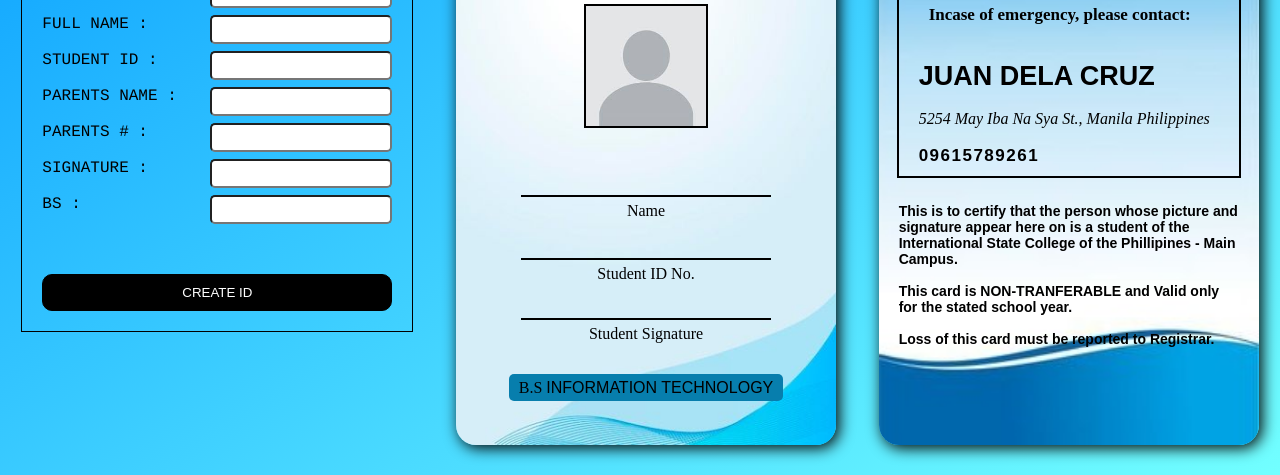
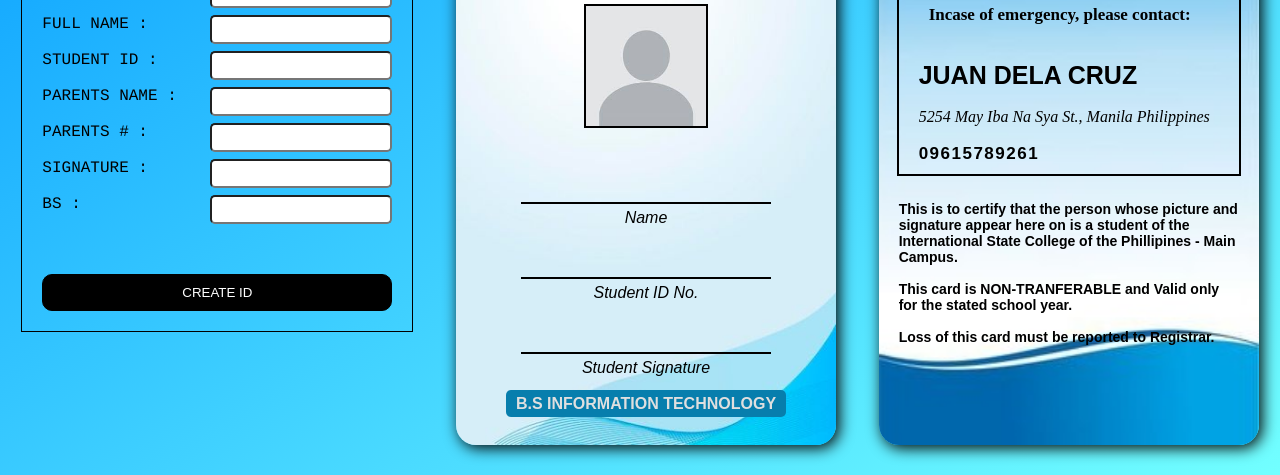
Before and after one commit to Renz-Capena/ISCP-ID, a plain HTML site: page index.html in a window 1280 px wide. Shown: the part 325-800 px from the top of the page. Drawn offline with Linux system fonts and the light colour scheme; a web font is replaced by a local one.

Commit message:
Update input to p

```diff
--- a/index.html
+++ b/index.html
@@ -23,7 +23,7 @@
         <section>
             <div class="user_container_info">
                 <label for="image">IMAGE LINK : </label>
-                <input type="link" id="image" required>
+                <input type="link" id="image">
                 <br><br>
                 <label for="name">FULL NAME : </label>
                 <input type="text" id="name">
@@ -59,15 +59,18 @@
                 </div>
                 <img src="default_pic.jpg" alt="" class="user_picture">
                 <br>
-                <input type="text" name="" id="user_name">
-                <br><label for="user_name">Name</label>
+                <!-- <input type="text" name="" id="user_name"> -->
+                <p id="user_name"></p>
+                <label class="label_id" for="user_name">Name</label>
+
+                <!-- <input type="text" name="" id="user_id"> -->
+                <p id="user_id"></p>
+                <label class="label_id" for="user_id">Student ID No.</label>
+                <br>
+                <!-- <input type="text" name="" id="user_signature"> -->
+                <p id="user_signature"></p>
+                <label class="label_id" for="user_signature">Student Signature</label>
                 <br><br>
-                <input type="text" name="" id="user_id">
-                <br><label for="user_id">Student ID No.</label>
-                <br>
-                <input type="text" name="" id="user_signature">
-                <br><label for="user_signature">Student Signature</label>
-                <br><br><br>
                 <label class="user_bs" for="user_bs">B.S <span id="user_bs">information TECHNOLOGY</span></label>
 
             </div>
--- a/main.js
+++ b/main.js
@@ -25,9 +25,9 @@ const user_parents_number = document.querySelector('#user_parents_number');
 btn.addEventListener('click',function(){
     if(image.value && personName.value && student_id.value &&  parents_name.value && parents_number.value && signature.value && bs.value){
         user_picture.src = image.value;
-        user_name.value = personName.value;
-        user_id.value = student_id.value;
-        user_signature.value = signature.value;
+        user_name.textContent = personName.value;
+        user_id.textContent = student_id.value;
+        user_signature.textContent = signature.value;
         user_bs.textContent = bs.value;
         user_parents.textContent = parents_name.value;
         user_parents_number.textContent = parents_number.value;
--- a/style.css
+++ b/style.css
@@ -124,42 +124,61 @@ section{
     margin-top: 4vh;
 }
 #user_name{
-    border: none;
-    background: none;
     border-bottom: 2px solid;
     width: 250px;
-    margin-top: 40px;
+    height: 40px;
+    margin: auto;
+    margin-top: 30px;
     margin-bottom: 5px;
     text-align: center;
     text-transform: uppercase;
     font-size: 20px;
     font-weight: bolder;
+    display: flex;
+    align-items: flex-end;
+    justify-content: center;
+    font-family: sans-serif;
     /* border: 1px solid; */
 }
 #user_id,#user_signature{
-    border: none;
-    background: none;
     border-bottom: 2px solid;
     width: 250px;
+    height: 40px;
+    margin:auto;
     margin-bottom: 5px;
+    margin-top: 10px;
     text-align: center;
-    font-size: 17px;
     font-weight: bolder;
+    display: flex;
+    align-items: flex-end;
+    justify-content: center;
+    /* border: 1px solid red; */
+}
+.label_id{
+    font-family: sans-serif;
+    font-style: italic;
+}
+#user_id{
+    font-family: sans-serif;
+    font-size: 23px;
 }
 #user_signature{
     font-family: 'WindSong', cursive;
     font-size: 30px;
     text-transform: capitalize;
+    margin-top: 10px;
 }
 .user_bs{
     background-color: #077ead;
     padding: 5px 10px;
     border-radius: 5px;
+    font-family: sans-serif;
+    font-weight: bold;
+    color: rgb(223, 223, 223);
 }
 #user_bs{
     text-transform: uppercase;
     font-family: sans-serif;
-
 }
 /* ===========================id back */
 .id_wrapper_back{
@@ -213,7 +232,8 @@ section{
     margin: auto;
 }
 .emergency_contact_wrapper p:nth-child(4){
-    font-size: 27px;
+    /* font-size: 27px; */
+    font-size: clamp(20px,5vw,25px);
     font-weight: bolder;
     text-transform: uppercase;
     font-family: sans-serif;
@@ -306,35 +326,20 @@ section{
         height: 150px;
         width: 150px;
         margin: auto;
-        margin-top: 4vh;
+        margin-top: 20px;
     }
     #user_name{
         border: none;
         background: none;
         border-bottom: 2px solid;
         width: 250px;
-        margin-top: 40px;
+        margin-top: 20px;
         margin-bottom: 5px;
         text-align: center;
         text-transform: uppercase;
         font-size: 20px;
         font-weight: bolder;
         /* border: 1px solid; */
-    }
-    #user_id,#user_signature{
-        border: none;
-        background: none;
-        border-bottom: 2px solid;
-        width: 250px;
-        margin-bottom: 5px;
-        text-align: center;
-        font-size: 17px;
-        font-weight: bolder;
-    }
-    #user_signature{
-        font-family: 'WindSong', cursive;
-        font-size: 30px;
-        text-transform: capitalize;
     }
     .user_bs{
         background-color: #077ead;
@@ -411,10 +416,11 @@ section{
         margin: auto;
     }
     .emergency_contact_wrapper p:nth-child(4){
-        font-size: 24px;
+        /* font-size: 24px; */
         font-weight: bolder;
         text-transform: uppercase;
         font-family: sans-serif;
+        /* color: red; */
     }
     .emergency_contact_wrapper p:nth-child(6){
         font-style: italic;
```
